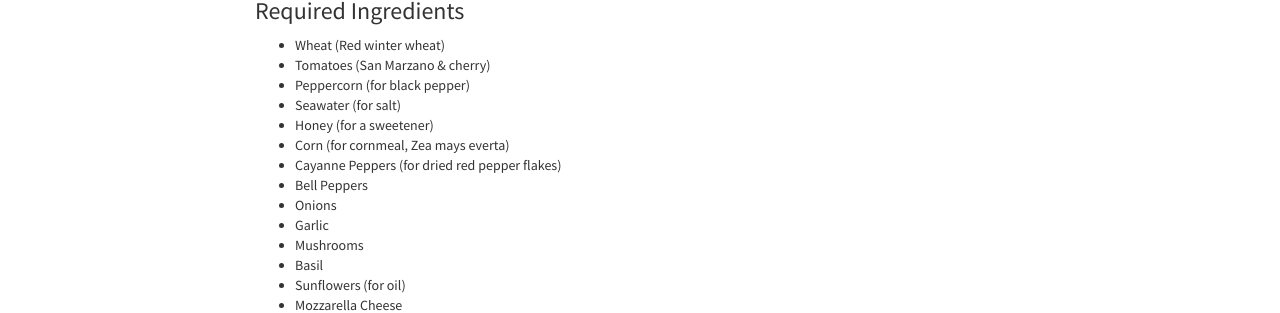
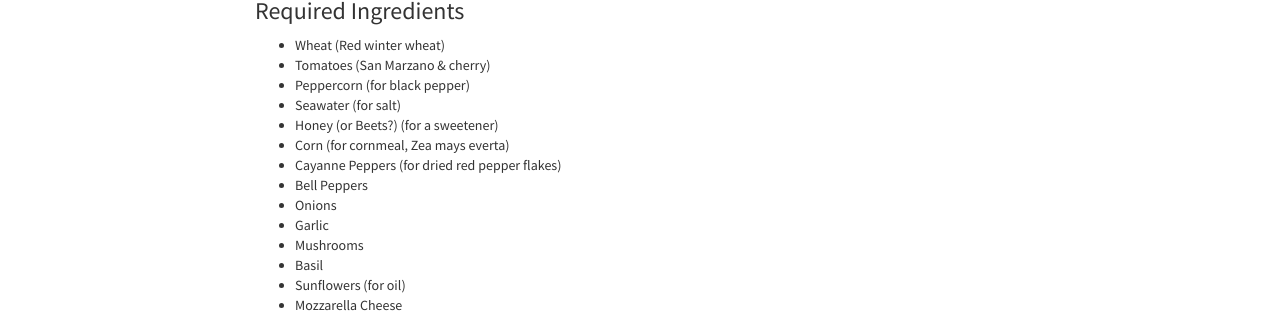
Before and after one commit to jjones646/fromseedtoslice.com, a Jekyll site: the page built from index.html, in a window 1280 px wide. Shown: the part 852-1165 px from the top of the page. Built offline with Jekyll 4.4.1, drawn with Linux system fonts in a browser that asks for light colours; nearby versions of some CDN libraries; Markdown is read by kramdown in place of the engine named in the settings; the list of posts is cut into pages by our own code.

Commit message:
add beets to the list

```diff
--- a/index.html
+++ b/index.html
@@ -27,7 +27,7 @@ layout: home
 			<li>Tomatoes (San Marzano & cherry)</li>
 			<li>Peppercorn (for black pepper)</li>
 			<li>Seawater (for salt)</li>
-			<li>Honey (for a sweetener)</li>
+			<li>Honey (or Beets?) (for a sweetener)</li>
 			<li>Corn (for cornmeal, Zea mays everta)</li>
 			<li>Cayanne Peppers (for dried red pepper flakes)</li>
 			<li>Bell Peppers</li>
```
